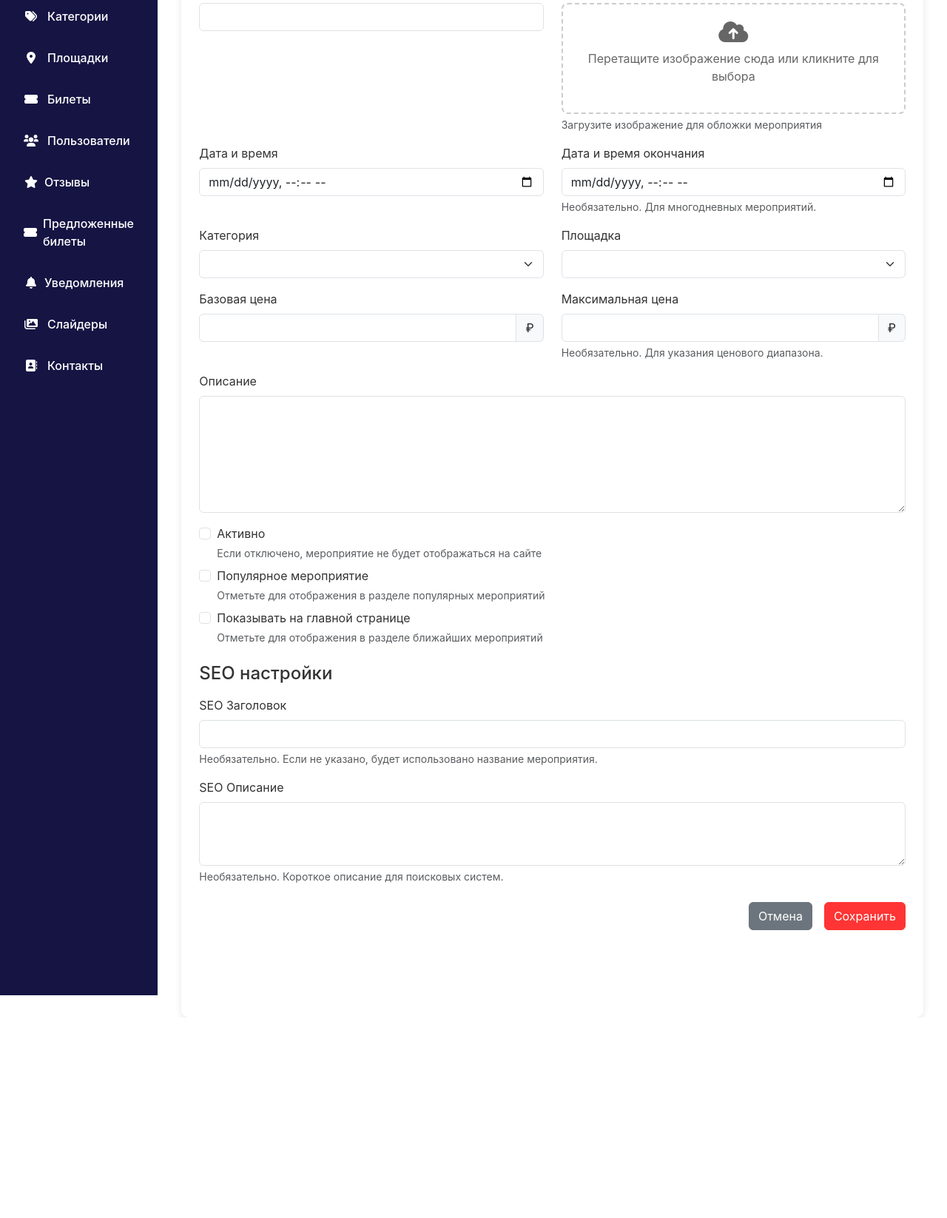
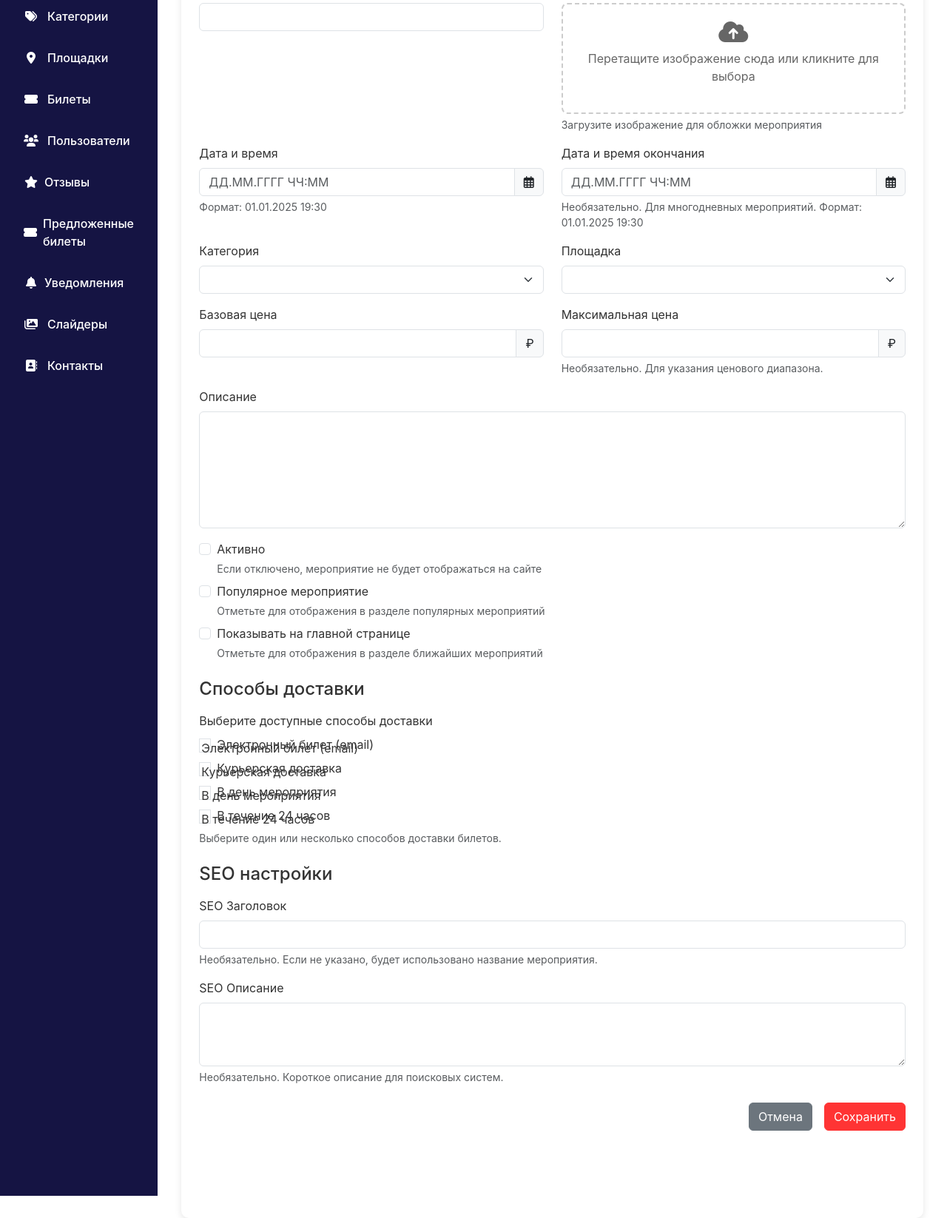
Before and after one commit to Officer88/tik_mak, a Flask app: template templates/admin/edit_event.html in a window 1280 px wide. Shown: the part 215-1861 px from the top of the page at 74% size. Before the commit the page ends 1590 px from the top, so only its background shows below. Run offline with Flask 3, Linux system fonts and the light colour scheme; the template is opened without the code that fills it: values that come from a table or form of the project are taken from there, others are empty; a user stored in the database is signed in; some libraries are stand-ins or nearby versions.

Commit message:
Fix event creation and ticket management issues.  Added delivery method selection, improved date/time input, and fixed ticket display and status updates.
Replit-Commit-Author: Agent
Replit-Commit-Session-Id: b68f5f71-f5cb-4914-b00e-5085bf7c9dd5
Replit-Commit-Screenshot-Url: https://storage.googleapis.com/screenshot-production-us-central1/8fd244ac-9cbf-4837-abb7-edaa35c73ee7/8ee58b60-e658-47ea-9f06-89e61e2d3db7.jpg

```diff
--- a/templates/admin/edit_event.html
+++ b/templates/admin/edit_event.html
@@ -45,7 +45,10 @@
         <div class="row">
             <div class="col-md-6 mb-3">
                 <label for="date" class="form-label">Дата и время</label>
-                <input type="datetime-local" class="form-control" id="date" name="date" value="{{ event.date.strftime('%Y-%m-%dT%H:%M') if event else '' }}" required>
+                <div class="input-group">
+                    {{ form.date(class="form-control", placeholder="ДД.ММ.ГГГГ ЧЧ:ММ") }}
+                    <span class="input-group-text"><i class="far fa-calendar-alt"></i></span>
+                </div>
                 {% if form.date.errors %}
                 <div class="invalid-feedback d-block">
                     {% for error in form.date.errors %}
@@ -53,11 +56,15 @@
                     {% endfor %}
                 </div>
                 {% endif %}
+                <div class="form-text">Формат: 01.01.2025 19:30</div>
             </div>
 
             <div class="col-md-6 mb-3">
                 <label for="end_date" class="form-label">Дата и время окончания</label>
-                {{ form.end_date(class="form-control", type="datetime-local") }}
+                <div class="input-group">
+                    {{ form.end_date(class="form-control", placeholder="ДД.ММ.ГГГГ ЧЧ:ММ") }}
+                    <span class="input-group-text"><i class="far fa-calendar-alt"></i></span>
+                </div>
                 {% if form.end_date.errors %}
                 <div class="invalid-feedback d-block">
                     {% for error in form.end_date.errors %}
@@ -65,7 +72,7 @@
                     {% endfor %}
                 </div>
                 {% endif %}
-                <div class="form-text">Необязательно. Для многодневных мероприятий.</div>
+                <div class="form-text">Необязательно. Для многодневных мероприятий. Формат: 01.01.2025 19:30</div>
             </div>
         </div>
 
@@ -160,6 +167,28 @@
             </div>
         </div>
 
+        <h4 class="mt-4 mb-3">Способы доставки</h4>
+
+        <div class="mb-4">
+            <label class="form-label">Выберите доступные способы доставки</label>
+            <div class="delivery-methods-container">
+                {% for option in form.delivery_methods %}
+                <div class="form-check mb-2">
+                    {{ option(class="form-check-input") }}
+                    <label class="form-check-label" for="{{ option.id }}">{{ option.label.text }}</label>
+                </div>
+                {% endfor %}
+            </div>
+            {% if form.delivery_methods.errors %}
+            <div class="invalid-feedback d-block">
+                {% for error in form.delivery_methods.errors %}
+                {{ error }}
+                {% endfor %}
+            </div>
+            {% endif %}
+            <div class="form-text">Выберите один или несколько способов доставки билетов.</div>
+        </div>
+
         <h4 class="mt-4 mb-3">SEO настройки</h4>
 
         <div class="mb-3">
```
Also changed, not shown: admin_routes.py (+13 -4 lines), templates/admin/tickets_for_sale.html (+18 -5 lines).
